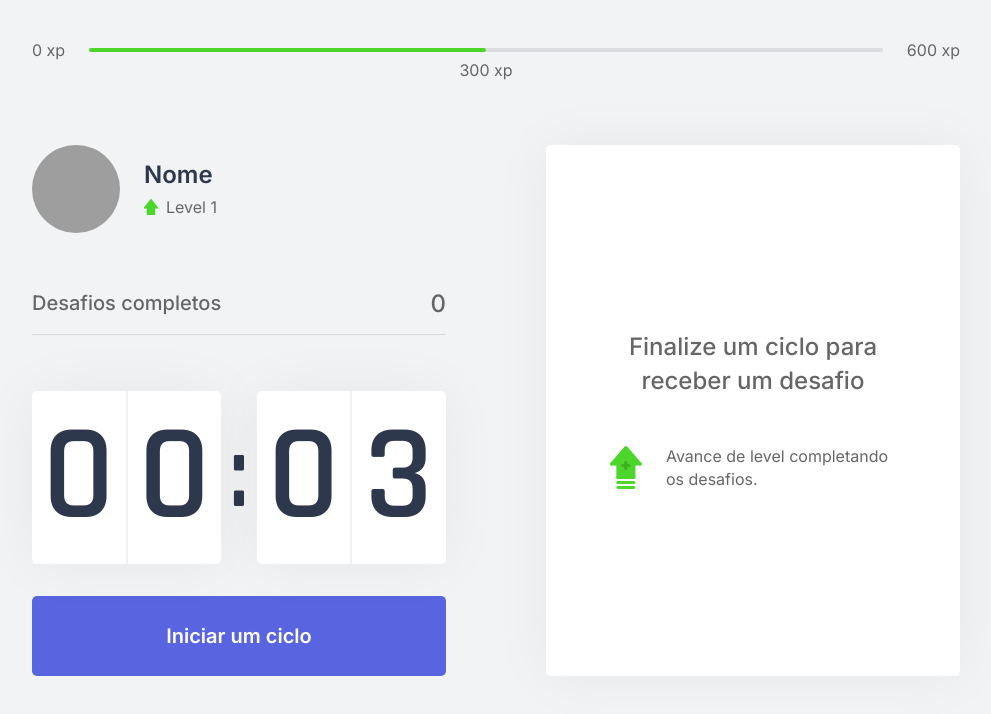
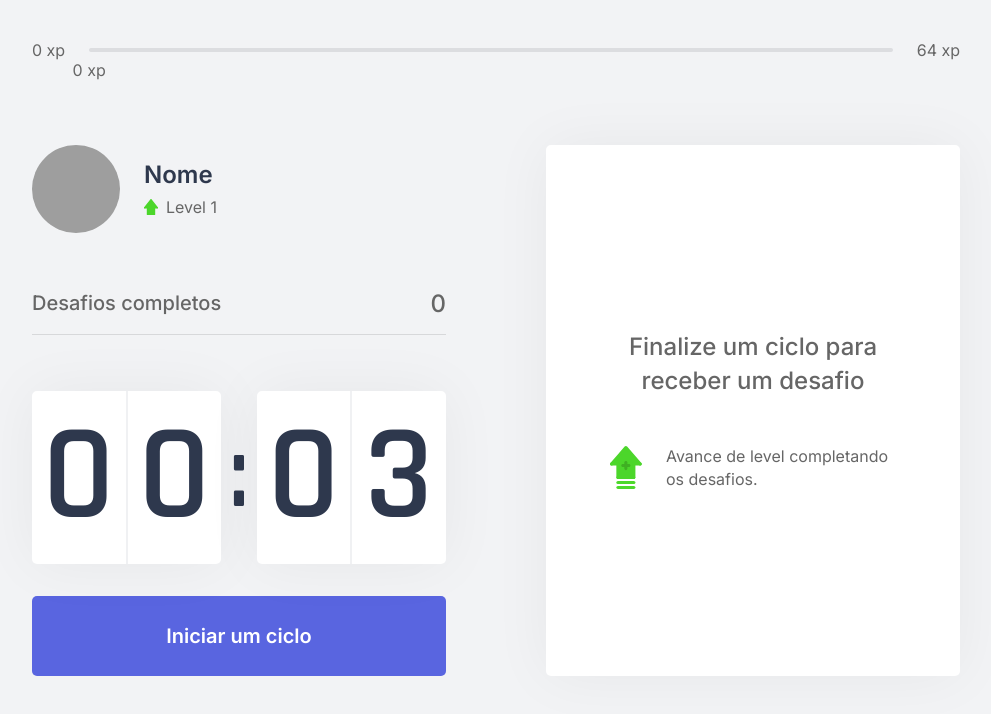
Before and after one commit to luanws/moveit, a Next.js app: page / in a window 1280 px wide. Shown: the top 714 px of the page, without its empty margins (144-1135 px from the left). Built offline with nearby package versions, Linux system fonts and the light colour scheme; grey boxes are pictures that could not be loaded.

Commit message:
experienceToNextLevel

```diff
--- a/src/components/ChallangeBox/index.tsx
+++ b/src/components/ChallangeBox/index.tsx
@@ -4,7 +4,7 @@ import { useChallenge } from "../../contexts/ChallengesContext"
 const styles = require('./styles.module.css')
 
 export function ChallengeBox() {
-  const { activeChallenge } = useChallenge()
+  const { activeChallenge, resetChallenge } = useChallenge()
 
   return (
     <div className={styles.container}>
@@ -22,6 +22,7 @@ export function ChallengeBox() {
             <button
               type="button"
               className={styles.failedButton}
+              onClick={resetChallenge}
             >Falhei</button>
             <button
               type="button"
--- a/src/components/ExperienceBar/index.tsx
+++ b/src/components/ExperienceBar/index.tsx
@@ -1,17 +1,22 @@
+import { useChallenge } from "../../contexts/ChallengesContext"
+
 const styles = require('./styles.module.css')
 
 export function ExperienceBar() {
+  const { currentExperience, experienceToNextLevel } = useChallenge()
+  const percentToNextLevel = Math.round(currentExperience * 100 / experienceToNextLevel)
+
   return (
     <header className={styles.experienceBar}>
       <span>0 xp</span>
       <div>
-        <div style={{ width: "50%" }} />
+        <div style={{ width: `${percentToNextLevel}%` }} />
         <span
           className={styles.currentExperience}
-          style={{ left: "50%" }}
-        >300 xp</span>
+          style={{ left: `${percentToNextLevel}%` }}
+        >{currentExperience} xp</span>
       </div>
-      <span>600 xp</span>
+      <span>{experienceToNextLevel} xp</span>
     </header>
   )
 }
--- a/src/contexts/ChallengesContext/index.tsx
+++ b/src/contexts/ChallengesContext/index.tsx
@@ -5,10 +5,12 @@ import Challenge from "../../models/challenge"
 interface ChallengesContextData {
   level: number
   currentExperience: number
+  experienceToNextLevel: number
   challengesCompleted: number
   activeChallenge: Challenge | null
   levelUp(): void
   startNewChallenge(): void
+  resetChallenge(): void
 }
 
 export const ChallengesContext = createContext({} as ChallengesContextData)
@@ -18,6 +20,7 @@ export function ChallengesProvider({ children }: PropsWithChildren<{}>) {
   const [currentExperience, setCurrentExperience] = useState<number>(0)
   const [challengesCompleted, setChallengesCompleted] = useState<number>(0)
   const [activeChallenge, setActiveChallenge] = useState<Challenge | null>(null)
+  const experienceToNextLevel = Math.pow((level + 1) * 4, 2)
 
   function levelUp() {
     setLevel(level => level + 1)
@@ -29,14 +32,20 @@ export function ChallengesProvider({ children }: PropsWithChildren<{}>) {
     setActiveChallenge(challenge)
   }
 
+  function resetChallenge() {
+    setActiveChallenge(null)
+  }
+
   return (
     <ChallengesContext.Provider value={{
       level,
       currentExperience,
       challengesCompleted,
+      experienceToNextLevel,
       activeChallenge,
       levelUp,
       startNewChallenge,
+      resetChallenge,
     }}>
       {children}
     </ChallengesContext.Provider>
```
